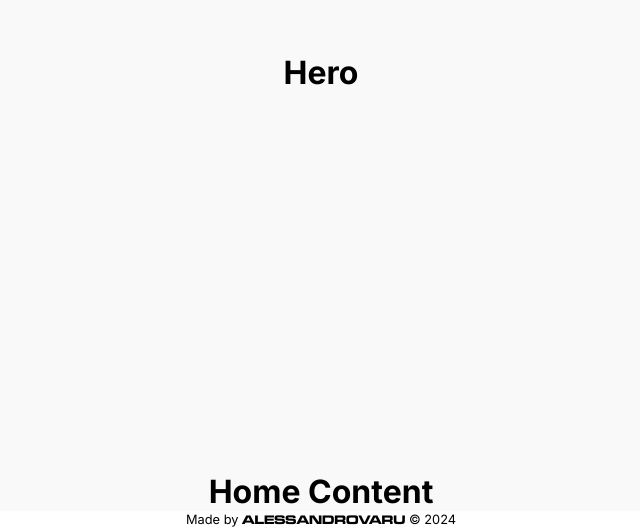
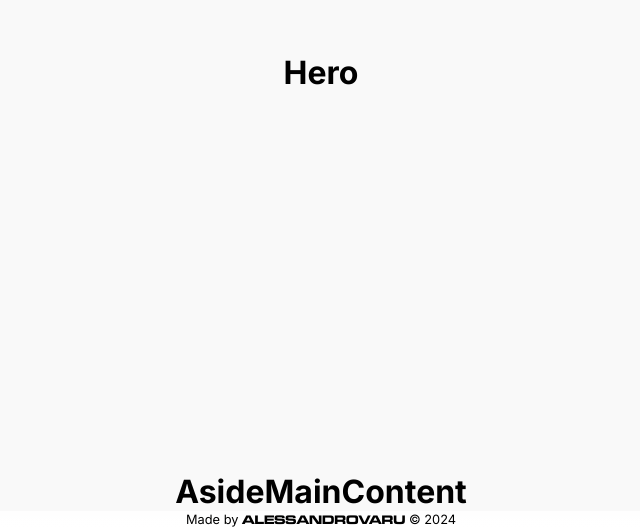
Before and after one commit to alessandrovaru/short-film-app, a Next.js app: page / in a window 1280 px wide. Shown: the part 328-856 px from the top of the page, without its empty margins (319-959 px from the left). Built offline with nearby package versions, Linux system fonts and the light colour scheme.

Commit message:
chore: Add Aside and MainContent components to Content.jsx

```diff
--- /dev/null
+++ b/src/components/home/Content/Aside/Aside.jsx
@@ -0,0 +1,8 @@
+import styles from './Aside.module.css';
+export const Aside = (props) => {
+  return (
+    <div className={styles.container}>
+      <h1>Aside</h1>
+    </div>
+  );
+}
--- /dev/null
+++ b/src/components/home/Content/Aside/index.js
@@ -0,0 +1 @@
+export { Aside } from "./Aside";
--- a/src/components/home/Content/Content.jsx
+++ b/src/components/home/Content/Content.jsx
@@ -1,9 +1,12 @@
+import { Aside } from "./Aside";
 import styles from "./Content.module.css";
+import { MainContent } from "./mainContent";
 
 export const Content = () => {
   return (
     <div className={styles.container}>
-      <h1>Home Content</h1>
+      <Aside className={styles.aside}/>
+      <MainContent className={styles.mainContent}/>
     </div>
   );
 }
--- /dev/null
+++ b/src/components/home/Content/mainContent/MainContent.jsx
@@ -0,0 +1,8 @@
+import styles from './MainContent.module.css';
+export const MainContent = (props) => {
+  return (
+    <div className={styles.container}>
+      <h1>MainContent</h1>
+    </div>
+  );
+}
--- /dev/null
+++ b/src/components/home/Content/mainContent/index.js
@@ -0,0 +1 @@
+export { MainContent } from "./MainContent";
```
Also changed, not shown: src/components/home/Content/Aside/Aside.module.css (added), src/components/home/Content/mainContent/MainContent.module.css (added).
